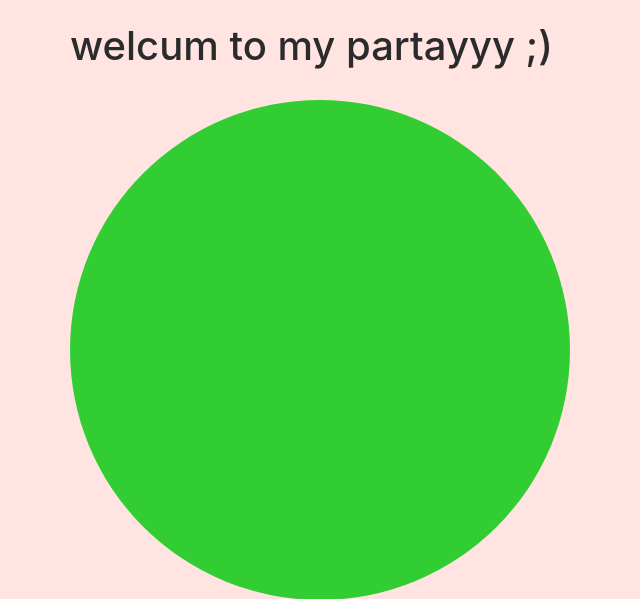
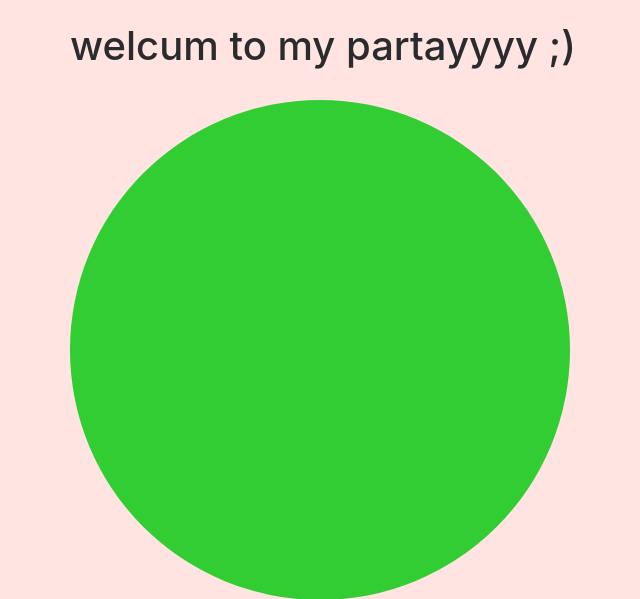
Before and after one commit to markdawson/cue, a Django app: page / in a window 1280 px wide. Shown: the top 599 px of the page, without its empty margins (15-655 px from the left). Run offline with Django 3.2, Linux system fonts and the light colour scheme; some libraries are stand-ins or nearby versions.

Commit message:
commit to ME

```diff
--- a/dashboard/templates/dashboard/index.html
+++ b/dashboard/templates/dashboard/index.html
@@ -34,7 +34,7 @@
     <section>
         <br>
         <div class="container">
-            <h1>welcum to my partayyy ;)</h1>
+            <h1>welcum to my partayyyy ;)</h1>
             <br>
             <div class="align-self-center">
                 <div class="circle">
```
